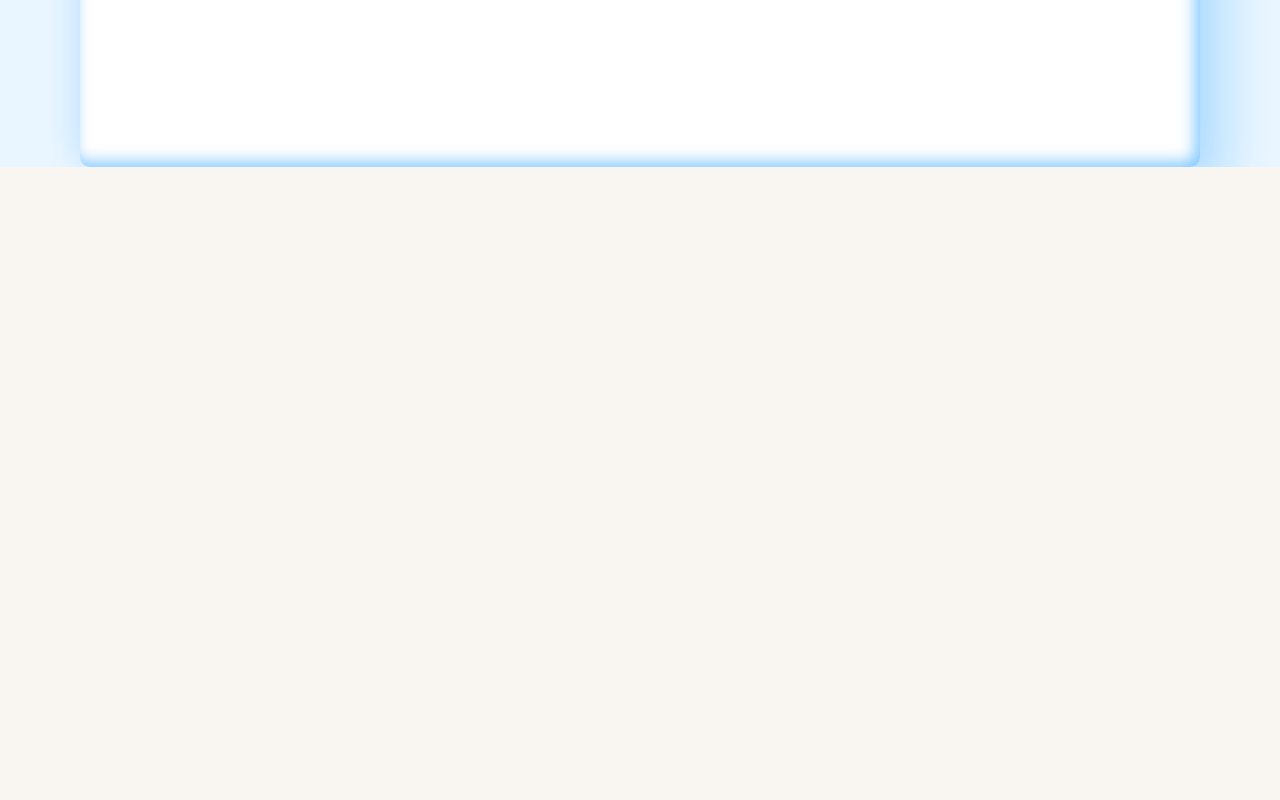
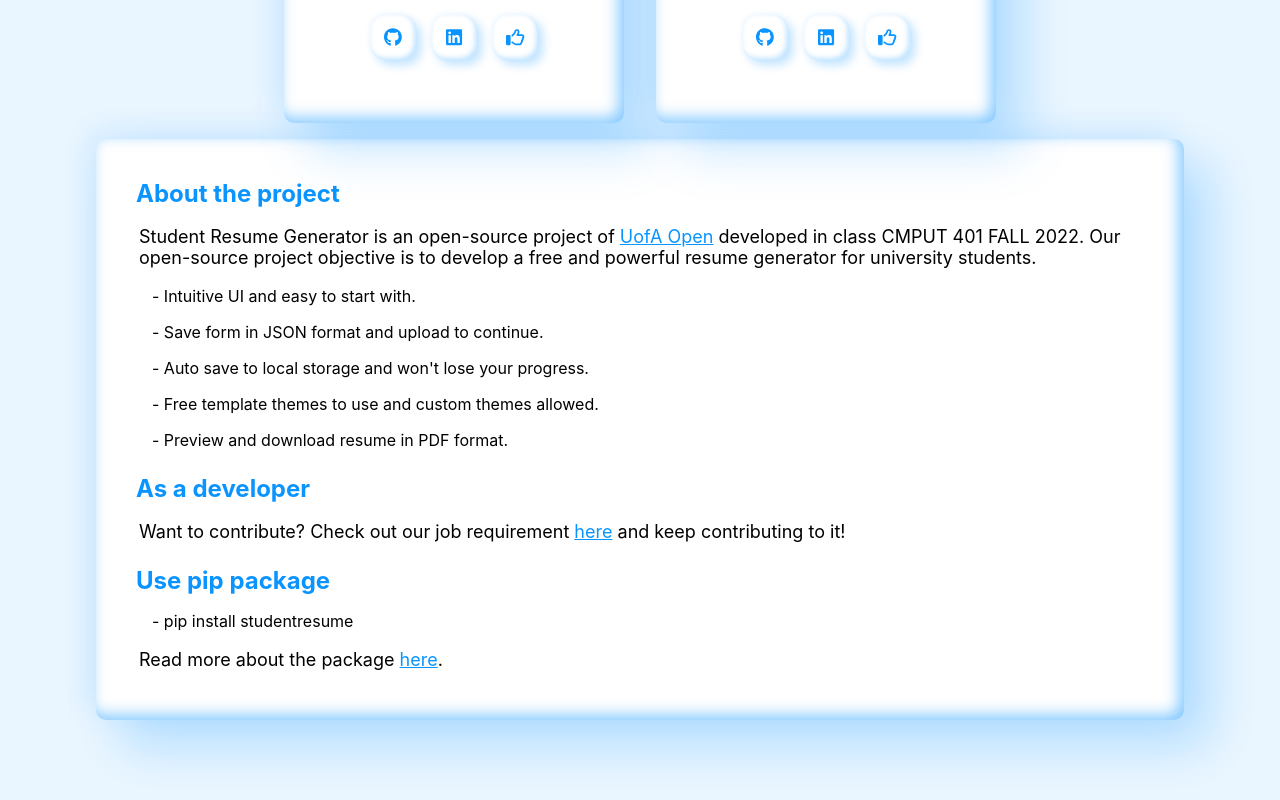
Before and after one commit to open-uofa/studentresume-web, a React (Create React App) app in the folder frontend/: page /about in a window 1280 px wide. Shown: the part 1389-2189 px from the top of the page. Before the commit the page ends 1556 px from the top, so only its background shows below. Built offline with nearby package versions, Linux system fonts and the light colour scheme.

Commit message:
updated about page

```diff
--- a/frontend/src/components/AboutPage.js
+++ b/frontend/src/components/AboutPage.js
@@ -53,9 +53,40 @@ const AboutPage = () => {
                     )
                 })}
             </div>
+
             <div className='about-project'>
-                Want to contribute?
-                Student Resume Generator is an open-source project of UofA Open.
+                <h2>About the project</h2>
+                <p>
+                    Student Resume Generator is an open-source project of <a href="https://cmput401.ca/">UofA Open</a> developed in class CMPUT 401 FALL 2022.
+                    Our open-source project objective is to develop a free and powerful resume generator for university students.
+                </p>
+                <ul>
+                    - Intuitive UI and easy to start with.
+                </ul>
+                <ul>
+                    - Save form in JSON format and upload to continue.
+                </ul>
+                <ul>
+                    - Auto save to local storage and won't lose your progress.
+                </ul>
+                <ul>
+                    - Free template themes to use and custom themes allowed.
+                </ul>
+                <ul>
+                    - Preview and download resume in PDF format.
+                </ul>
+
+                <h2>As a developer</h2>
+                <p>
+                    Want to contribute? Check out our job requirement <a href="">here</a> and keep contributing to it!
+                </p>
+                <h2>Use pip package</h2>
+                <ul>
+                    - pip install studentresume
+                </ul>
+                <p>
+                    Read more about the package <a href="https://pypi.org/project/studentresume/">here</a>.
+                </p>
             </div>
         </div>
     );
--- a/frontend/src/css/AboutPage.css
+++ b/frontend/src/css/AboutPage.css
@@ -17,20 +17,39 @@
 }
 
 .about-project {
-    width: 70em;
+    width: 66em;
     max-width: 90%;
-    height: 30em;
+    margin-bottom: 5em;
     background-color: #fff;
     border-radius: 10px;
     box-shadow: 25px 25px 50px rgba(9, 148, 255, 0.25),
         -10px -10px 30px rgba(9, 148, 255, 0.1),
         inset -5px -5px 15px rgba(9, 148, 255, 0.5);
     justify-content: center;
+    padding: 1em;
+    padding-bottom: 2em;
+}
+
+.about-project h2 {
+    margin: 1em;
+    margin-bottom: 0.5em;
+    color: #0994ff;
+}
+
+.about-project p{
+    margin: 1em;
+    margin-left: 1.5em;
+    margin-right: 2em;
+    font-size: 18px;
+}
+
+.about-project a{
+    color: #0994ff;
 }
 
 .about-team {
     min-height: auto;
-    width: 100%;
+    width: 80%;
     display: flex;
     flex-wrap: wrap;
     justify-content: center;
```
